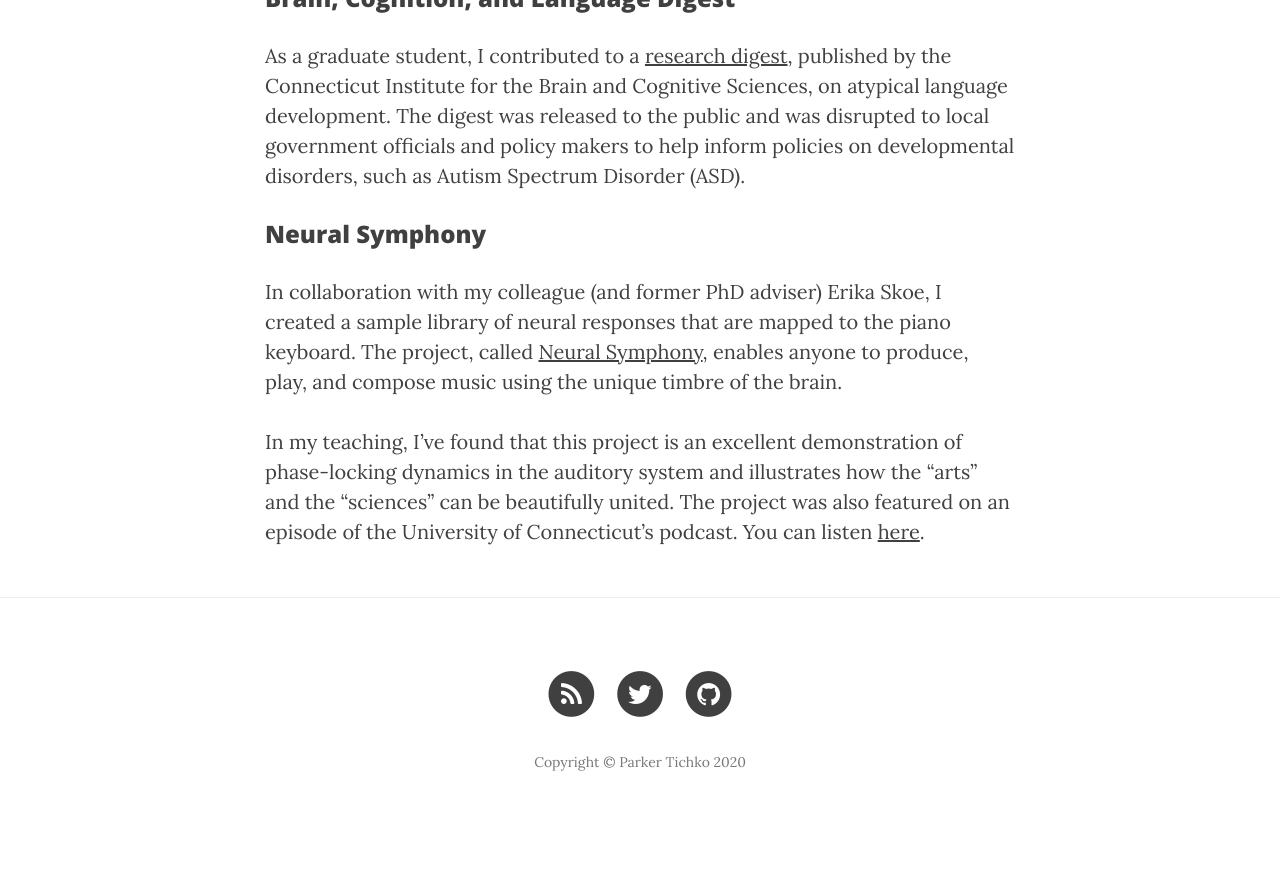
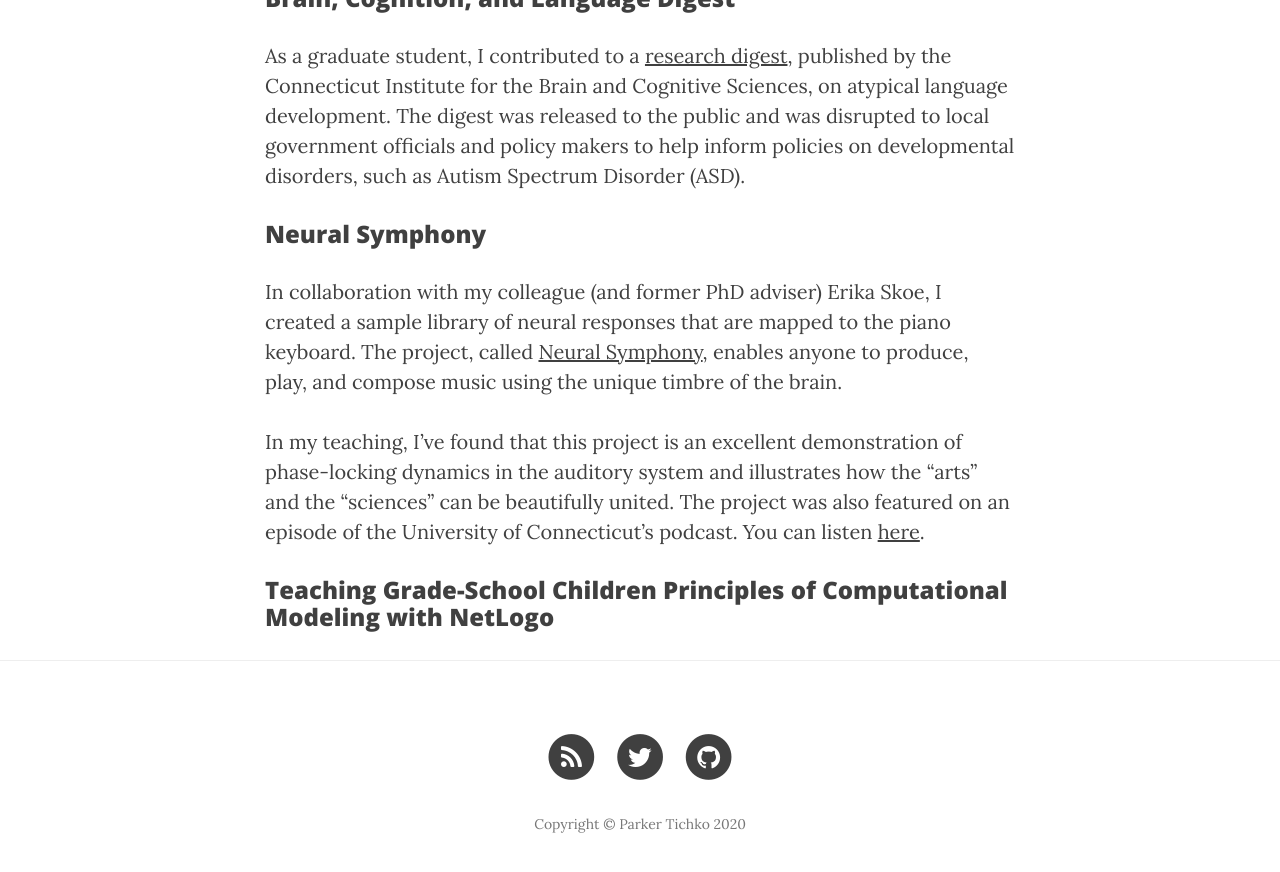
Before and after one commit to ptichko/ptichko.github.io, a Jekyll site: the page built from 3_research.md, in a window 1280 px wide and 900 px high, scrolled down 3834 px. Shown: the top 872 px of the window. Built offline with Jekyll 4.4.1, drawn with Linux system fonts in a browser that asks for light colours; nearby versions of some CDN libraries; before the commit the page ends 4672 px from its top, so only the background shows below that.

Commit message:
Update 3_research.md

```diff
--- a/3_research.md
+++ b/3_research.md
@@ -80,3 +80,5 @@ As a graduate student, I contributed to a [research digest](https://ibacs.uconn.
 In collaboration with my colleague (and former PhD adviser) Erika Skoe, I created a sample library of neural responses that are mapped to the piano keyboard. The project, called [Neural Symphony](https://skoelab.uconn.edu/neural-symphony/), enables anyone to produce, play, and compose music using the unique timbre of the brain.
 
 In my teaching, I've found that this project is an excellent demonstration of phase-locking dynamics in the auditory system and illustrates how the "arts" and the "sciences" can be beautifully united. The project was also featured on an episode of the University of Connecticut's podcast. You can listen [here](https://uconn.edu/uconn360-podcast/episode-3-play-us-a-song-youre-the-piano-brain/).
+
+### Teaching Grade-School Children Principles of Computational Modeling with NetLogo
```
